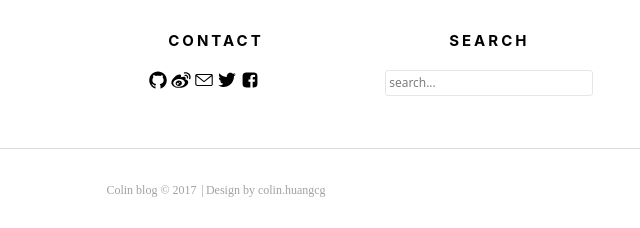
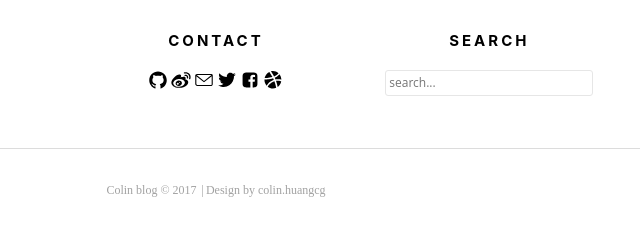
Before and after one commit to colin1618/colin1618.github.io, a plain HTML site: page index.html in a window 1280 px wide. Shown: the part 669-897 px from the top of the page, 424-1064 px from the left. Drawn offline with Linux system fonts and the light colour scheme; a script that the page names is missing.

Commit message:
Site updated: 2017-01-03 21:07:15

```diff
--- a/css/style.css
+++ b/css/style.css
@@ -695,8 +695,8 @@ Footer
     background-image: url("../images/twitter.svg"); }
   .icon.icon-facebook {
     background-image: url("../images/facebook.svg"); }
-  .icon.icon-Dribbble {
-    background-image: url("../images/Dribbble.svg"); }
+  .icon.icon-dribbble {
+    background-image: url("../images/dribbble.svg"); }
   .icon:hover {
     opacity: 0.7; }
 
```
